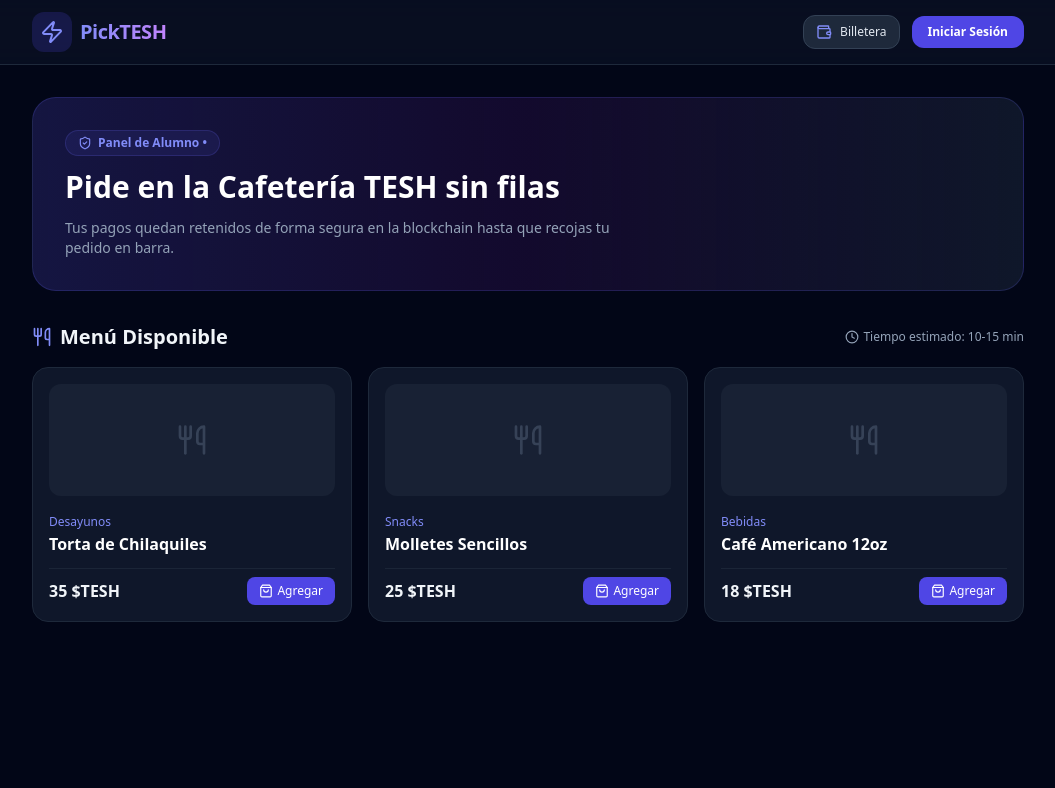
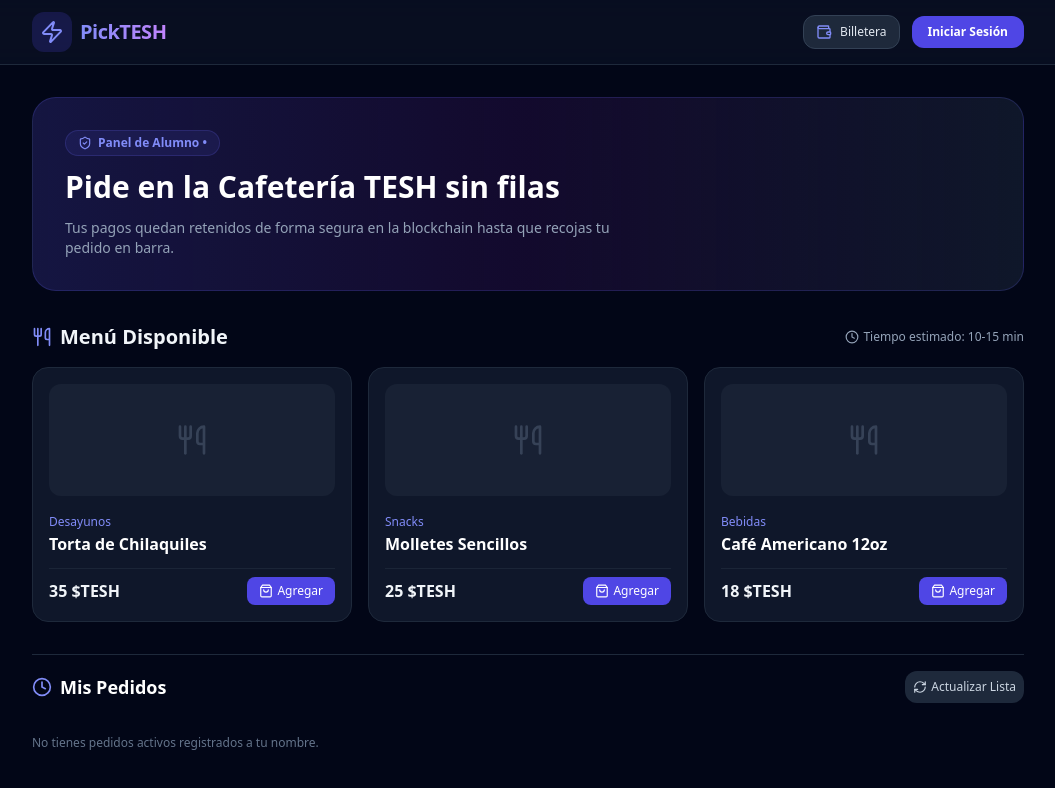
Before and after one commit to SpeedMW15/picktesh, a React (Vite) app in the folder frontend/: page / in a window 1280 px wide. Shown: the top 788 px of the page, without its empty margins (112-1167 px from the left). Built offline with nearby package versions, Linux system fonts and the light colour scheme.

Commit message:
fix: Filtro dinmico de ordenes por alumno e integracion de boton actualizar en historial

```diff
--- a/frontend/src/App.jsx
+++ b/frontend/src/App.jsx
@@ -41,7 +41,7 @@ export default function App() {
     setCart((prev) => prev.filter((_, index) => index !== indexToRemove))
   }
 
-  const handleCheckout = async (total, time) => {
+const handleCheckout = async (total, time) => {
     if (!walletConnected) {
       alert('Por favor conecta tu billetera primero para firmar la transacción.')
       setIsWalletModalOpen(true)
@@ -55,6 +55,7 @@ export default function App() {
 
     const randomCode = Math.floor(100000 + Math.random() * 900000).toString()
     const itemsDescription = cart.map(i => i.name).join(', ')
+    const studentName = user?.name || 'Alumno TESH'
 
     try {
       await fetch('http://localhost:3001/api/orders', {
@@ -62,7 +63,7 @@ export default function App() {
         headers: { 'Content-Type': 'application/json' },
         body: JSON.stringify({
           pickupCode: randomCode,
-          student: user?.name || 'Alumno TESH',
+          student: studentName,
           items: itemsDescription,
           total: total,
           pickupTime: time
--- a/frontend/src/components/StudentDashboard.jsx
+++ b/frontend/src/components/StudentDashboard.jsx
@@ -1,22 +1,32 @@
 import React, { useState, useEffect } from 'react'
-import { Utensils, ShoppingBag, Clock, CheckCircle2, AlertTriangle, ShieldCheck, QrCode } from 'lucide-react'
+import { Utensils, ShoppingBag, Clock, CheckCircle2, AlertTriangle, ShieldCheck, QrCode, RefreshCw } from 'lucide-react'
 
 export default function StudentDashboard({ user, onAddToCart, onOpenTicket }) {
   const [myOrders, setMyOrders] = useState([])
+  const [loading, setLoading] = useState(false)
 
-  // Cargar pedidos reales del alumno desde Supabase
+  const fetchMyOrders = async () => {
+    if (!user) return
+    setLoading(true)
+    try {
+      const res = await fetch('http://localhost:3001/api/orders')
+      const data = await res.json()
+      if (Array.isArray(data)) {
+        // Filtrar órdenes que correspondan al usuario actual
+        const filtered = data.filter(
+          o => o.student === user.name || o.student.includes(user.id)
+        )
+        setMyOrders(filtered)
+      }
+    } catch (err) {
+      console.error('Error al cargar historial:', err)
+    } finally {
+      setLoading(false)
+    }
+  }
+
   useEffect(() => {
-    if (!user) return
-    fetch('http://localhost:3001/api/orders')
-      .then(res => res.json())
-      .then(data => {
-        if (Array.isArray(data)) {
-          // Filtrar órdenes correspondientes a este alumno
-          const studentOrders = data.filter(o => o.student === user.name)
-          setMyOrders(studentOrders)
-        }
-      })
-      .catch(err => console.error('Error al cargar historial:', err))
+    fetchMyOrders()
   }, [user])
 
   return (
@@ -75,12 +85,23 @@ export default function StudentDashboard({ user, onAddToCart, onOpenTicket }) {
         </div>
       </section>
 
-      {/* Historial de Pedidos del Alumno */}
-      {myOrders.length > 0 && (
-        <section className="space-y-4 pt-4 border-t border-slate-800">
+      {/* Historial de Pedidos */}
+      <section className="space-y-4 pt-4 border-t border-slate-800">
+        <div className="flex items-center justify-between">
           <h2 className="text-lg font-bold text-white flex items-center gap-2">
-            <Clock className="w-5 h-5 text-indigo-400" /> Mis Pedidos Recientes
+            <Clock className="w-5 h-5 text-indigo-400" /> Mis Pedidos
           </h2>
+          <button
+            onClick={fetchMyOrders}
+            className="p-2 bg-slate-800 hover:bg-slate-700 text-slate-300 rounded-xl transition flex items-center gap-1 text-xs"
+          >
+            <RefreshCw className={`w-3.5 h-3.5 ${loading ? 'animate-spin' : ''}`} /> Actualizar Lista
+          </button>
+        </div>
+
+        {myOrders.length === 0 ? (
+          <p className="text-xs text-slate-500 py-4">No tienes pedidos activos registrados a tu nombre.</p>
+        ) : (
           <div className="grid grid-cols-1 md:grid-cols-2 gap-3">
             {myOrders.map((ord) => (
               <div key={ord.id} className="bg-slate-900 border border-slate-800 rounded-2xl p-4 flex items-center justify-between">
@@ -114,8 +135,8 @@ export default function StudentDashboard({ user, onAddToCart, onOpenTicket }) {
               </div>
             ))}
           </div>
-        </section>
-      )}
+        )}
+      </section>
     </div>
   )
 }
```
